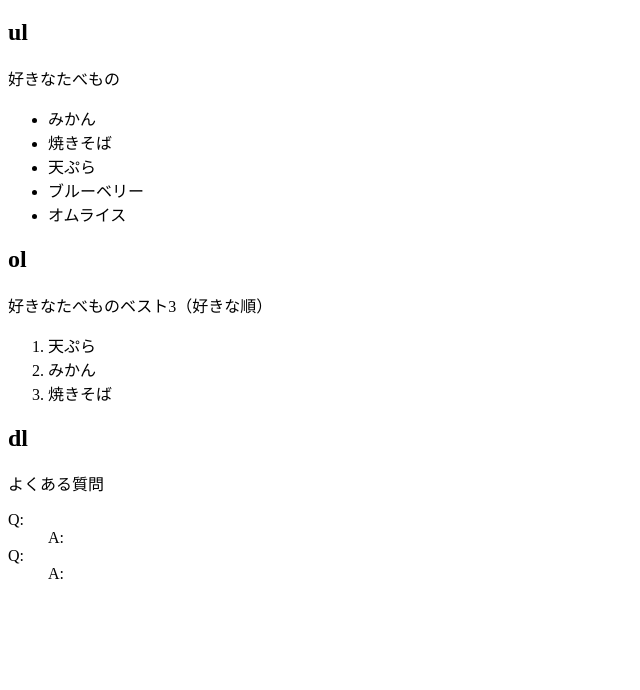
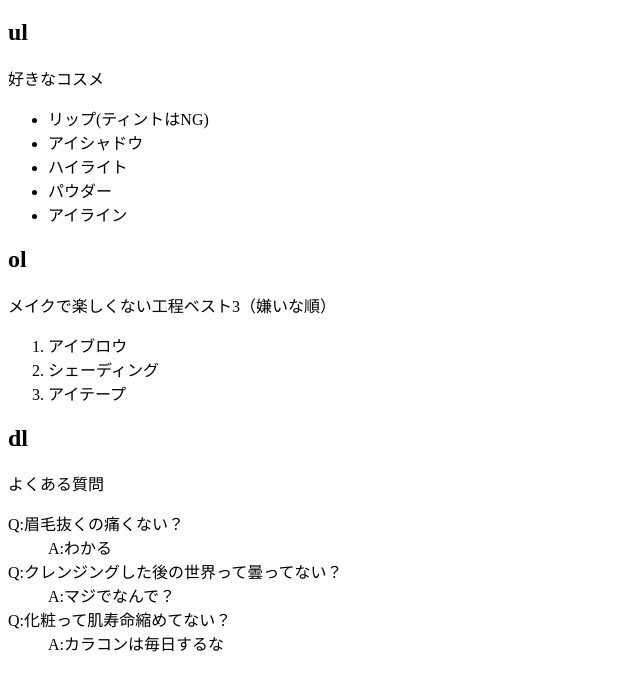
Before and after one commit to buichan/html_sample_04, a plain HTML site: page index.html in a window 1280 px wide. Shown: the part 70-760 px from the top of the page, without its empty margins (0-640 px from the left). Drawn offline with Linux system fonts and the light colour scheme.

Commit message:
Add files via upload

```diff
--- a/index.html
+++ b/index.html
@@ -8,30 +8,32 @@
 <body>
     <h1>様々なリスト</h1>
 <h2>ul</h2>
-<p>好きなたべもの</p>
+<p>好きなコスメ</p>
 <ul>
-  <li>みかん</li>
-  <li>焼きそば</li>
-  <li>天ぷら</li>
-  <li>ブルーベリー</li>
-  <li>オムライス</li>
+  <li>リップ(ティントはNG)</li>
+  <li>アイシャドウ</li>
+  <li>ハイライト</li>
+  <li>パウダー</li>
+  <li>アイライン</li>
 </ul>
 
 <h2>ol</h2>
-<p>好きなたべものベスト3（好きな順）</p>
+<p>メイクで楽しくない工程ベスト3（嫌いな順）</p>
 <ol>
-  <li>天ぷら</li>
-  <li>みかん</li>
-  <li>焼きそば</li>
+  <li>アイブロウ</li>
+  <li>シェーディング</li>
+  <li>アイテープ</li>
 </ol>
 
 <h2>dl</h2>
 <p>よくある質問</p>
 <dl>
-  <dt>Q:</dt>
-  <dd>A:</dd>
-  <dt>Q:</dt>
-  <dd>A:</dd>
+  <dt>Q:眉毛抜くの痛くない？</dt>
+  <dd>A:わかる</dd>
+  <dt>Q:クレンジングした後の世界って曇ってない？</dt>
+  <dd>A:マジでなんで？</dd>
+  <dt>Q:化粧って肌寿命縮めてない？</dt>
+  <dd>A:カラコンは毎日するな</dd>
 </dl>
 </body>
 </html>
```
